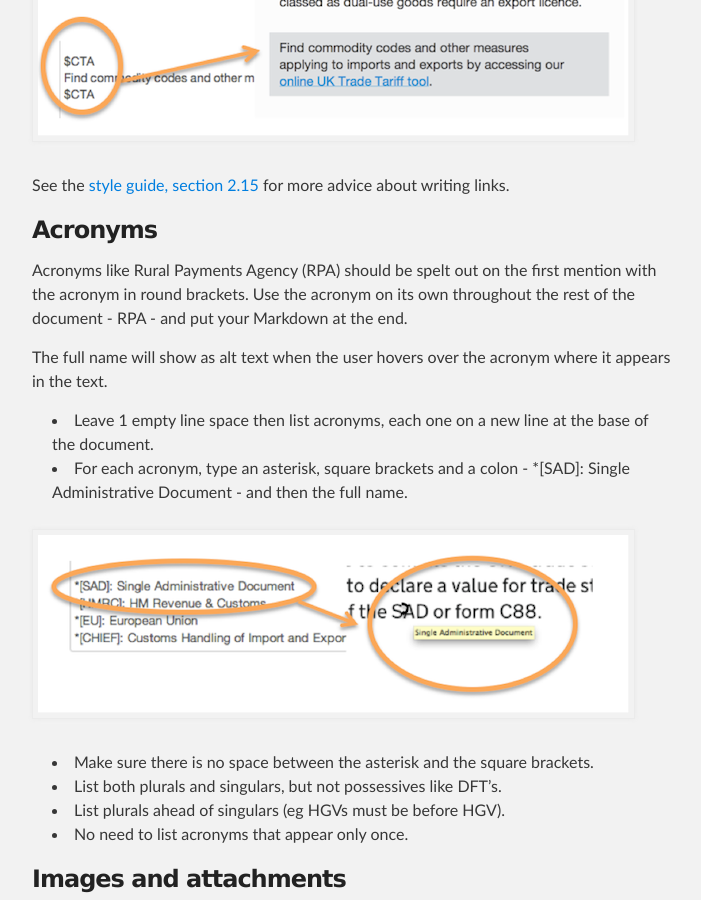
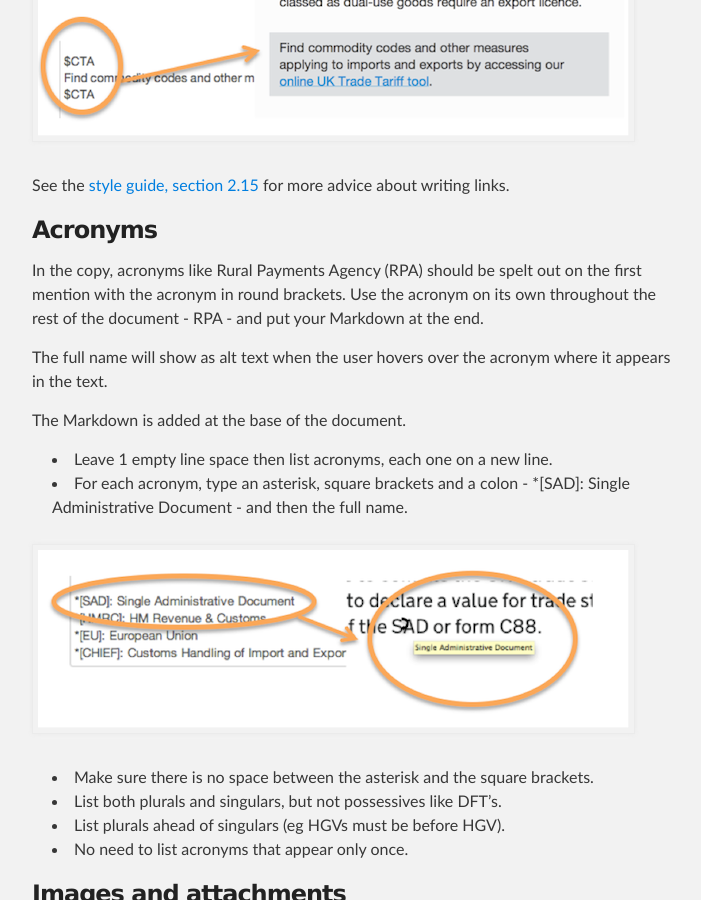
Before and after one commit to alphagov/inside-government-admin-guide, a Jekyll site: the page built from first-steps/markdown.md, in a window 1280 px wide and 900 px high, scrolled down 2844 px. Shown: the whole window, without its empty margins (288-989 px from the left). Built offline with Jekyll 4.4.1, drawn with Linux system fonts in a browser that asks for light colours.

Commit message:
Update markdown.md

```diff
--- a/first-steps/markdown.md
+++ b/first-steps/markdown.md
@@ -68,11 +68,13 @@ See the [style guide, section 2.15](https://www.gov.uk/designprinciples/stylegui
 
 ### Acronyms
 
-Acronyms like Rural Payments Agency (RPA) should be spelt out on the first mention with the acronym in round brackets. Use the acronym on its own throughout the rest of the document - RPA - and put your Markdown at the end.
+In the copy, acronyms like Rural Payments Agency (RPA) should be spelt out on the first mention with the acronym in round brackets. Use the acronym on its own throughout the rest of the document - RPA - and put your Markdown at the end.
 
 The full name will show as alt text when the user hovers over the acronym where it appears in the text.
 
-*  Leave 1 empty line space then list acronyms, each one on a new line at the base of the document.
+The Markdown is added at the base of the document.
+
+*  Leave 1 empty line space then list acronyms, each one on a new line.
 *  For each acronym, type an asterisk, square brackets and a colon - \*[SAD]: Single Administrative Document - and then the full name.
 
 ![Markdown 7](markdown-7.png)
```
